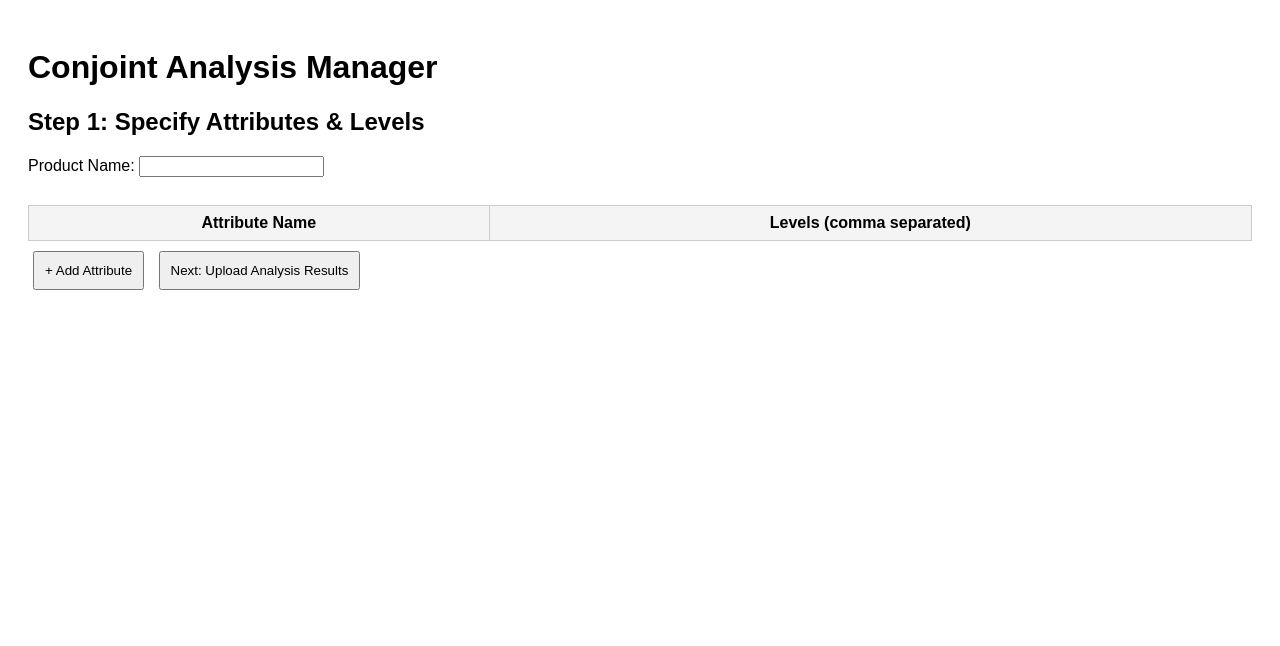
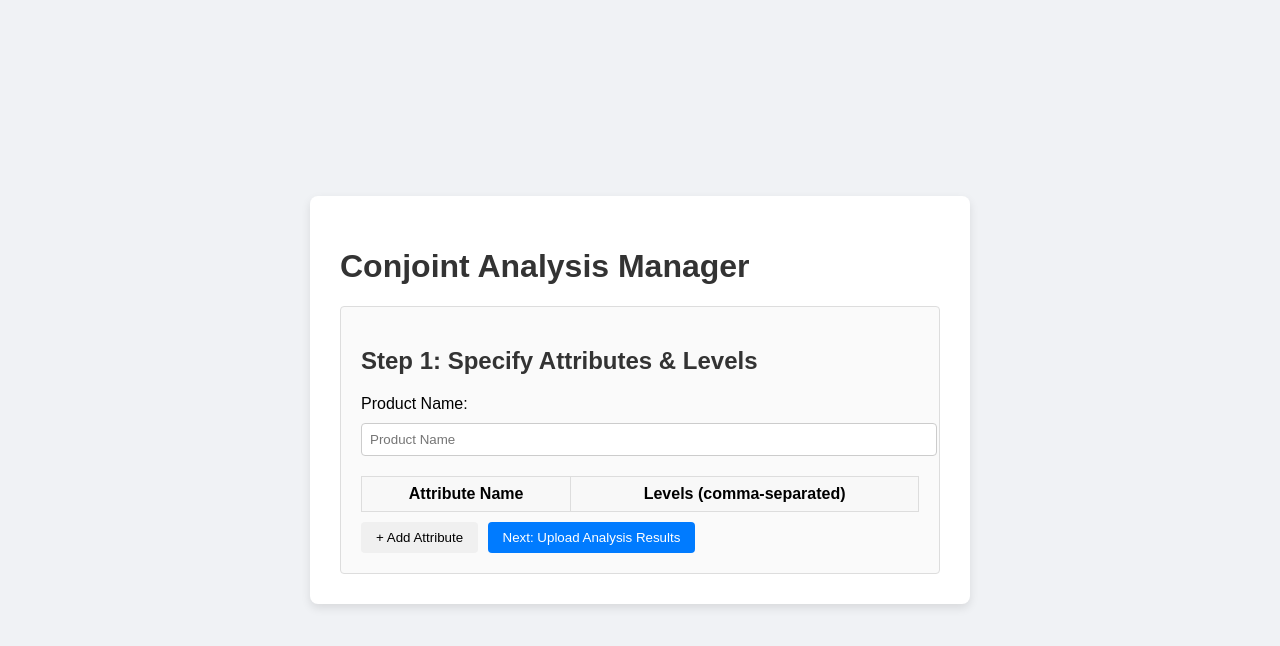
Before and after one commit to liyemaumd/conjoint-analysis-manager, a plain HTML site: page index.html in a window 1280 px wide. Drawn offline with Linux system fonts and the light colour scheme.

Commit message:
Updated UI for professional look

```diff
--- a/css/style.css
+++ b/css/style.css
@@ -1,6 +1,76 @@
-body { font-family: Arial, sans-serif; padding: 20px; }
-table { width: 100%; border-collapse: collapse; margin-top: 10px; }
-table, th, td { border: 1px solid #ccc; padding: 8px; }
-th { background-color: #f4f4f4; }
-button { padding: 10px; margin: 10px 5px; }
-.section { margin-bottom: 30px; }
+body {
+    font-family: Arial, sans-serif;
+    background-color: #f0f2f5;
+    display: flex;
+    justify-content: center;
+    align-items: center;
+    height: 100vh;
+    margin: 0;
+}
+
+.container {
+    background-color: white;
+    padding: 30px;
+    border-radius: 8px;
+    box-shadow: 0 4px 10px rgba(0,0,0,0.1);
+    width: 600px;
+}
+
+h1, h2 {
+    color: #333;
+}
+
+.input-field {
+    width: 100%;
+    padding: 8px;
+    margin: 10px 0;
+    border: 1px solid #ccc;
+    border-radius: 4px;
+}
+
+table {
+    width: 100%;
+    border-collapse: collapse;
+    margin: 10px 0;
+}
+
+th, td {
+    border: 1px solid #ddd;
+    padding: 8px;
+}
+
+th {
+    background-color: #f8f8f8;
+}
+
+.btn {
+    padding: 8px 15px;
+    cursor: pointer;
+    border: none;
+    background-color: #f0f0f0;
+    border-radius: 4px;
+    margin-right: 5px;
+}
+
+.btn.primary {
+    background-color: #007bff;
+    color: white;
+}
+
+.card {
+    background-color: #fafafa;
+    padding: 20px;
+    margin-top: 20px;
+    border: 1px solid #ddd;
+    border-radius: 4px;
+}
+
+.results-display {
+    background-color: #f1f1f1;
+    padding: 10px;
+    margin-top: 10px;
+    border: 1px solid #ddd;
+    border-radius: 4px;
+    max-height: 150px;
+    overflow-y: auto;
+}
--- a/index.html
+++ b/index.html
@@ -6,31 +6,36 @@
 </head>
 <body>
 
+<div class="container">
     <h1>Conjoint Analysis Manager</h1>
 
-<div class="section">
+    <div class="card">
         <h2>Step 1: Specify Attributes & Levels</h2>
-    Product Name: <input type="text" id="productName"><br><br>
+        <label>Product Name:</label>
+        <input type="text" id="productName" class="input-field" placeholder="Product Name">
+
         <table id="attributesTable">
-        <tr><th>Attribute Name</th><th>Levels (comma separated)</th></tr>
+            <tr><th>Attribute Name</th><th>Levels (comma-separated)</th></tr>
         </table>
-    <button onclick="addAttributeRow()">+ Add Attribute</button>
-    <button onclick="proceedToAnalysis()">Next: Upload Analysis Results</button>
+        <button class="btn" onclick="addAttributeRow()">+ Add Attribute</button>
+        <button class="btn primary" onclick="proceedToAnalysis()">Next: Upload Analysis Results</button>
     </div>
 
-<div class="section" id="analysisSection" style="display:none;">
+    <div class="card" id="analysisSection" style="display:none;">
         <h2>Step 2: Upload Conjoint Analysis Results</h2>
-    <input type="file" id="resultsFile" accept=".json"><br><br>
-    <button onclick="processResults()">Analyze Results</button>
-    <div id="resultsDisplay"></div>
+        <input type="file" id="resultsFile" class="input-field">
+        <button class="btn primary" onclick="processResults()">Analyze Results</button>
+        <div id="resultsDisplay" class="results-display"></div>
     </div>
 
-<div class="section" id="recommendationsSection" style="display:none;">
+    <div class="card" id="recommendationsSection" style="display:none;">
         <h2>Step 3: Recommended Actions</h2>
-    <div id="recommendationsDisplay"></div>
-    <button onclick="exportReport()">Export Recommendations</button>
+        <div id="recommendationsDisplay" class="results-display"></div>
+        <button class="btn primary" onclick="exportReport()">Export Recommendations</button>
+    </div>
 </div>
 
 <script src="js/script.js"></script>
+
 </body>
 </html>
--- a/js/script.js
+++ b/js/script.js
@@ -3,17 +3,17 @@ let attributes = [];
 function addAttributeRow() {
     const table = document.getElementById('attributesTable');
     const row = table.insertRow();
-    row.innerHTML = `<td><input type="text" placeholder="Attribute Name"></td>
-                     <td><input type="text" placeholder="Level1, Level2, Level3"></td>`;
+    row.innerHTML = `<td><input type="text" class="input-field" placeholder="Attribute Name"></td>
+                     <td><input type="text" class="input-field" placeholder="Level1, Level2, Level3"></td>`;
 }
 
 function proceedToAnalysis() {
     attributes = [];
     const rows = document.querySelectorAll('#attributesTable tr');
     for (let i = 1; i < rows.length; i++) {
-        const cells = rows[i].querySelectorAll('td input');
+        const cells = rows[i].querySelectorAll('input');
         attributes.push({
-            name: cells[0].value,
+            name: cells[0].value.trim(),
             levels: cells[1].value.split(',').map(level => level.trim())
         });
     }
@@ -23,12 +23,12 @@ function proceedToAnalysis() {
 function processResults() {
     const fileInput = document.getElementById('resultsFile');
     if (fileInput.files.length === 0) {
-        alert("Please upload the results file.");
+        alert("Please upload a results file.");
         return;
     }
 
     const reader = new FileReader();
-    reader.onload = (event) => {
+    reader.onload = function(event) {
         const data = JSON.parse(event.target.result);
         displayResults(data);
         generateRecommendations(data);
@@ -48,8 +48,8 @@ function displayResults(data) {
 function generateRecommendations(data) {
     const recommendations = [];
     const importantAttributes = data.importance.filter(attr => attr.value > 20);
-    recommendations.push(`Focus marketing messages on: ${importantAttributes.map(a => a.attribute).join(', ')}`);
-    recommendations.push('Recommended Price Point: $95 (based on similar analysis)');
+    recommendations.push(`Focus on: ${importantAttributes.map(a => a.attribute).join(', ')}`);
+    recommendations.push('Recommended Price Point: $95 (based on typical analysis)');
     recommendations.push('Target Segment: Urban professionals aged 25-45');
     recommendations.push('Emphasize rewards in marketing messaging.');
 
```
Also changed, not shown: 1 other file. Lines whose indentation alone changed are shown as unchanged.
